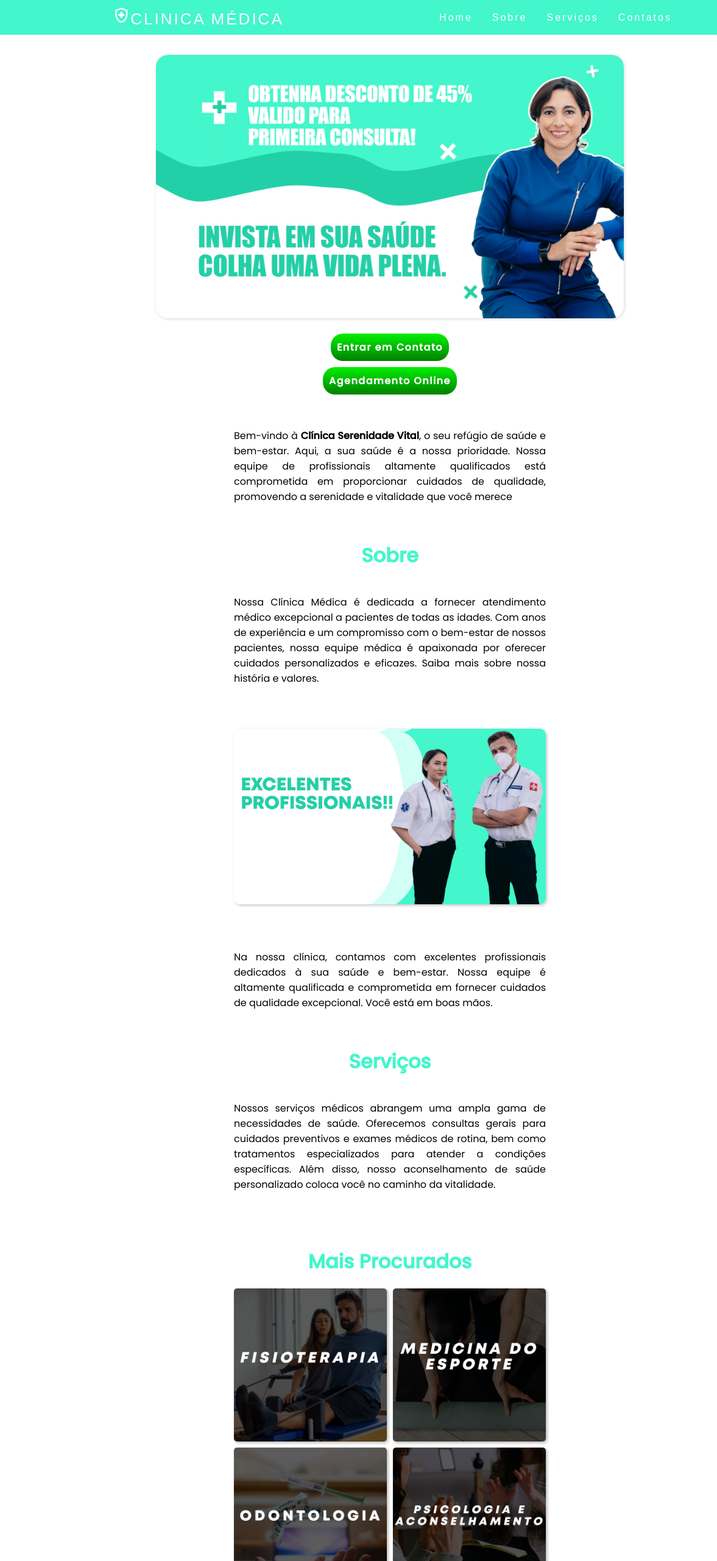
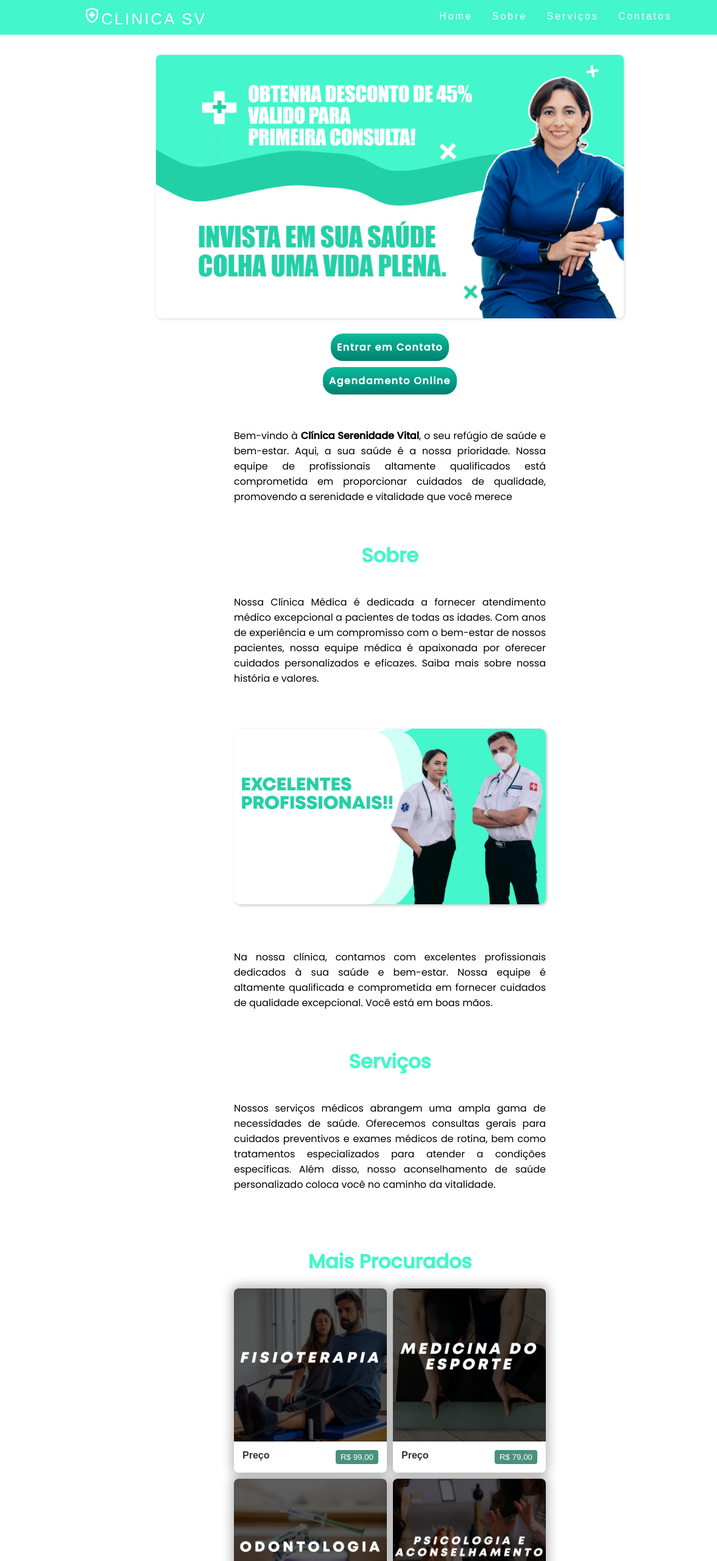
Before and after one commit to MarceloHenrique7/landing-page-doctor, a plain HTML site: page index.html in a window 1280 px wide. Shown: the top 2560 px of the page at 61% size, 0-1177 px from the left. Drawn offline with nearby package versions, Linux system fonts and the light colour scheme; a web font is replaced by a local one.

Commit message:
atualizando landing page

```diff
--- a/index.html
+++ b/index.html
@@ -5,6 +5,7 @@
     <meta charset="UTF-8">
     <meta name="viewport" content="width=device-width, initial-scale=1.0">
     <link rel="stylesheet" href="style.css">
+
     <link rel="preconnect" href="https://fonts.googleapis.com">
     <link rel="preconnect" href="https://fonts.gstatic.com" crossorigin>
     <link href="https://unpkg.com/aos@2.3.1/dist/aos.css" rel="stylesheet">
@@ -22,10 +23,10 @@
 <body>
     <header id="home">
         <nav class="header-content">
-            <a href="#" class="logo" data-aos="fade-up" data-aos-delay="300"><span class="material-symbols-outlined">
+            <a href="#" class="logo"><span class="material-symbols-outlined">
                     health_and_safety
-                </span>CLINICA MÉDICA</a>
-            <div class="mobile-menu" data-aos="fade-down">
+                </span>CLINICA SV</a>
+            <div class="mobile-menu">
                 <div class="line1"></div>
                 <div class="line2"></div>
                 <div class="line3"></div>
@@ -38,24 +39,25 @@
             </ul>
         </nav>
     </header>
+
     <section class="intro-content">
-        <div class="image" data-aos="zoom-out-down" data-aos-delay="300">
+        <div class="image">
             <img src="assets/bg-clinica.png" alt="Medicine image">
         </div>
-        <div class="intro-content-text" data-aos="fade-down-left" data-aos-delay="500">
+        <div class="intro-content-text">
             <a href="#">Entrar em Contato</a>
             <a href="#">Agendamento Online</a>
         </div>
     </section>
     <main class="main-content container">
-        <div class="desc-main" data-aos="fade-down">
+        <div class="desc-main">
             <p>Bem-vindo à <span>Clínica Serenidade Vital</span>, o seu refúgio de saúde e bem-estar. Aqui, a sua saúde
                 é a nossa
                 prioridade. Nossa equipe de profissionais altamente qualificados está comprometida em proporcionar
                 cuidados de qualidade, promovendo a serenidade e vitalidade que você merece</p>
         </div>
 
-        <div class="about-clinica container-default" id="sobre" data-aos="fade-up">
+        <div class="about-clinica container-default" id="sobre">
             <h1>Sobre</h1>
             <p>Nossa Clínica Médica é dedicada a fornecer atendimento médico excepcional a pacientes de todas as idades.
                 Com anos de experiência e um compromisso com o bem-estar de nossos pacientes, nossa equipe médica é
@@ -69,7 +71,7 @@
                 altamente qualificada e comprometida em fornecer cuidados de qualidade excepcional. Você está em boas
                 mãos.</p>
         </div>
-        <div class="service-clinica container-default" id="servicos" data-aos="fade-down-left">
+        <div class="service-clinica container-default" id="servicos">
             <h1>Serviços</h1>
             <p>Nossos serviços médicos abrangem uma ampla gama de necessidades de saúde. Oferecemos consultas gerais
                 para cuidados preventivos e exames médicos de rotina, bem como tratamentos especializados para atender a
@@ -82,17 +84,41 @@
             <h1>Mais Procurados</h1>
 
             <div class="box-items">
-                <div class="box-item" data-aos="fade-up" data-aos-delay="150"><img src="assets/fisio-service.png"
-                        alt="Fisioterapia image"></div>
-                <div class="box-item" data-aos="fade-up" data-aos-delay="250"><img src="assets/esp-service.png"
-                        alt="Medicina do esporte"></div>
-                <div class="box-item" data-aos="fade-up" data-aos-delay="350"><img src="assets/odonto-service.png"
-                        alt="Odontologia"></div>
-                <div class="box-item" data-aos="fade-up" data-aos-delay="450"><img src="assets/Psicologia-service.png"
-                        alt="Psicologia"></div>
+                <div class="box-item"><img src="assets/fisio-service.png" alt="Fisioterapia image">
+                    <div class="price-info">
+                        <strong>Preço</strong>
+                        <button>
+                            R$ 99,00
+                        </button>
+                    </div>
+                </div>
+                <div class="box-item"><img src="assets/esp-service.png" alt="Medicina do esporte">
+                    <div class="price-info">
+                        <strong>Preço</strong>
+                        <button>
+                            R$ 79,00
+                        </button>
+                    </div>
+                </div>
+                <div class="box-item"><img src="assets/odonto-service.png" alt="Odontologia">
+                    <div class="price-info">
+                        <strong>Preço</strong>
+                        <button>
+                            R$ 199,00
+                        </button>
+                    </div>
+                </div>
+                <div class="box-item"><img src="assets/Psicologia-service.png" alt="Psicologia">
+                    <div class="price-info">
+                        <strong>Preço</strong>
+                        <button>
+                            R$ 399,00
+                        </button>
+                    </div>
+                </div>
             </div>
         </div>
-        <div class="espicification-services" data-aos="fade-up" data-aos-delay="250">
+        <div class="espicification-services">
             <h1>Especialidades</h1>
             <ul>
                 <li>Consultas Médicas Gerais</li>
@@ -114,28 +140,28 @@
 
     </main>
 
-    <div class="localization" data-aos="fade-down-left" data-aos-delay="150">
+    <div class="localization">
         <h2>Como Chegar?</h2>
     </div>
     <iframe
         src="https://www.google.com/maps/embed?pb=!1m18!1m12!1m3!1d467692.3953761126!2d-46.92494211257755!3d-23.681434660981857!2m3!1f0!2f0!3f0!3m2!1i1024!2i768!4f13.1!3m3!1m2!1s0x94ce448183a461d1%3A0x9ba94b08ff335bae!2zU8OjbyBQYXVsbywgU1A!5e0!3m2!1spt-BR!2sbr!4v1698090980066!5m2!1spt-BR!2sbr"
         width="600" height="450" style="border:0;" allowfullscreen="" loading="lazy"
         referrerpolicy="no-referrer-when-downgrade"></iframe>
-    <div class="contacts" id="contatos" data-aos="fade-down-right" data-aos-delay="150">
+    <div class="contacts" id="contatos">
         <h1>Contatos</h1>
         <div class="box-icons">
-            <div class="icon"><img src="assets/icons/whatsapp.png" alt="Icon Whatsapp">(88) 9999 - 7777</div>
-            <div class="icon"><img src="assets/icons/gmail.png" alt="Icon Gmail">clinicamedica@gmail.com</div>
-            <div class="icon"><img src="assets/icons/twitter.png" alt="Icon twitter">clinicamedica</div>
-            <div class="icon"><img src="assets/icons/facebook.png" alt="Icon twitter">clinicamedica</div>
-            <div class="icon"><img src="assets/icons/instagram (1).png" alt="Icon twitter">clinicamedica</div>
+            <div class="icon"><img src="assets/icons/whatsapp.png" alt="Icon Whatsapp"></div>
+            <div class="icon"><img src="assets/icons/gmail.png" alt="Icon Gmail"></div>
+            <div class="icon"><img src="assets/icons/twitter.png" alt="Icon twitter"></div>
+            <div class="icon"><img src="assets/icons/facebook.png" alt="Icon twitter"></div>
+            <div class="icon"><img src="assets/icons/instagram (1).png" alt="Icon twitter"></div>
         </div>
     </div>
     <footer class="footer">
         <p>© All Rights • Clinica Medica - Clínica Médica</p>
     </footer>
     <a href="https://api.whatsapp.com/send?phone=51999999922&text=Quero%20fazer%20uma%20encomenda%20hoje!"
-        data-aos="fade-up" class="btn-whatsapp" target="_blank">
+        class="btn-whatsapp" target="_blank">
         <img src="assets/whatssapp.svg" alt="Button Whatsapp">
         <span class="tooltip-text">Agendar agora</span>
     </a>
--- a/script.js
+++ b/script.js
@@ -1,7 +1,3 @@
-
-AOS.init();
-
-
 class MobileNavbar {
   constructor(mobileMenu, navList, navLinks) {
     this.mobileMenu = document.querySelector(mobileMenu);
@@ -48,8 +44,6 @@ class MobileNavbar {
 mobileNavbar.init();
 
 
-// Adicione este código separado após a declaração da classe MobileNavbar
-
 document.addEventListener("DOMContentLoaded", function () {
   const navLinks = document.querySelectorAll(".nav-list li a");
 
--- a/style.scss
+++ b/style.scss
@@ -8,7 +8,9 @@
     box-sizing: border-box;
 }
 
-
+body {
+    overflow-x: hidden;
+}
 
 header {
     position: fixed;
@@ -17,7 +19,7 @@ header {
     left: 0;
     z-index: 1000;
     justify-content: space-between;
-    width: 100%;
+    width: 100vw;
     padding: 10px;
 }
 
@@ -55,16 +57,13 @@ nav {
 
 }
 
-body {
-    overflow-x: hidden;
-}
 
 .nav-list {
     display: flex;
-    position: absolute;
-    top: 0vh;
+    position: fixed;
+    top: 0;
     right: 0;
-    width: 70vw;
+    width: 80vw;
     height: 100vh;
     background: linear-gradient(to left, #12665b, #07d1b6) ;
     box-shadow: 2px 2px 5px black;
@@ -149,7 +148,7 @@ body {
 
 .intro-content-text a {
     color: $white-normal;
-    background: linear-gradient(to bottom, rgb(3, 240, 3), green);
+    background: linear-gradient(to bottom, rgb(10, 187, 157), rgb(0, 128, 111));
     font-family: $font-poppins;
     padding: 10px;
     margin: 5px 0px;
@@ -241,35 +240,64 @@ body {
 .box-content-services > .box-items {
     width: 100%;
     display: grid;
-    grid-template-columns: repeat(2, 1fr);
+    grid-template-columns: repeat(1, 1fr);
     gap: 10px;
     align-items: center;
     justify-content: center;
 }
 
 .box-item {
+    width: 80%;
+    // max-width: 500px;
+    margin: 0 auto;
+    flex: 1;
     display: flex;
+    flex-direction: column;
+    background-color: $white-normal;
+    border-radius: 8px;
+    box-shadow: 0px -1px 17px 4px rgba(0, 0, 0, 0.281);
+    overflow: hidden;
+    img {
+        width: 100%;
+        // max-width: 800px;
+        transition: transform 0.2s;
+    }
+
 }
 
-.box-item:hover {
-    animation: scaleBox 0.8s alternate infinite;
+.box-item img:hover {
+    transform: scale(1.2);
+    z-index: 1;
 }
 
-.box-item img {
+.price-info {
     width: 100%;
-    border-radius: 5px;
-    box-shadow: 2px 2px 5px rgba(0, 0, 0, 0.315);
+    display: flex;
+    font-family: $font-primary;
+    justify-content: space-between;
+    padding: 14px;
+    color: #333;
+    background-color: $white-normal;
+    z-index: 99;
+}
+
+.price-info button {
+    color: $white-normal;
+    background-color: $second-normal;
+    padding: 4px 8px;
+    border-radius: 4px;
+    border: 0;
+    cursor: default;
 }
 
 .espicification-services{
+    color: #333;
     background-color: aliceblue;
     border-radius: 20px;
 }
 
 .espicification-services h1 {
     text-align: center;
-    color: $primary-normal;
-
 }
 .espicification-services ul {
     padding: 0px 40px;
@@ -361,10 +389,11 @@ iframe {
 
 
 .contacts > .box-icons {
-    width: 60%;
-    display: grid;
-    grid-template-columns: repeat(2, 1fr);
+    width: 100%;
+    display: flex;
     gap: 10px;
+    align-items: center;
+    justify-content: center;
     padding: 20px 0px;
 }
 
@@ -446,34 +475,37 @@ iframe {
     }
 
     header {
-        width: 100vw;
+        display: flex;
+        align-items: center;
+        justify-content: center;
     }
     nav {
-        width: 50%;
+        width: 80%;
         display: flex;
-        justify-content: space-around;
+        justify-content: space-between;
         align-items: center;
-        font-family: Arial, Helvetica, sans-serif;
         }
-
 
     .nav-list {
         display: flex;
         width: 60%;
-        height: 100%;
+        top: 17px;
+        height: 20px;
+        align-items: center;
         background: none;
         box-shadow: none;
         font-family: $font-primary;
         font-size: var(24px);
         flex-direction: row;
-        align-items: center;
         text-align: center;
         justify-content: center;
         transform: translateX(0);
         transition: transform 0.3s ease-in;
     }
 
-
+    .box-item {
+        width: 100%;
+    }
 
     .intro-content > .image {
         max-width: 60%;
@@ -481,11 +513,15 @@ iframe {
 
     }
     .intro-content > .image > img {
-        border-radius: 20px;
+        border-radius: 8px;
     }
 
     main {
         max-width: 40%;
+    }
+
+    .box-content-services > .box-items {
+        grid-template-columns: repeat(2, 1fr);
     }
 
     .contacts > .box-icons {
```
Also changed, not shown: style.css, 1 other file. Lines whose indentation alone changed are shown as unchanged.
